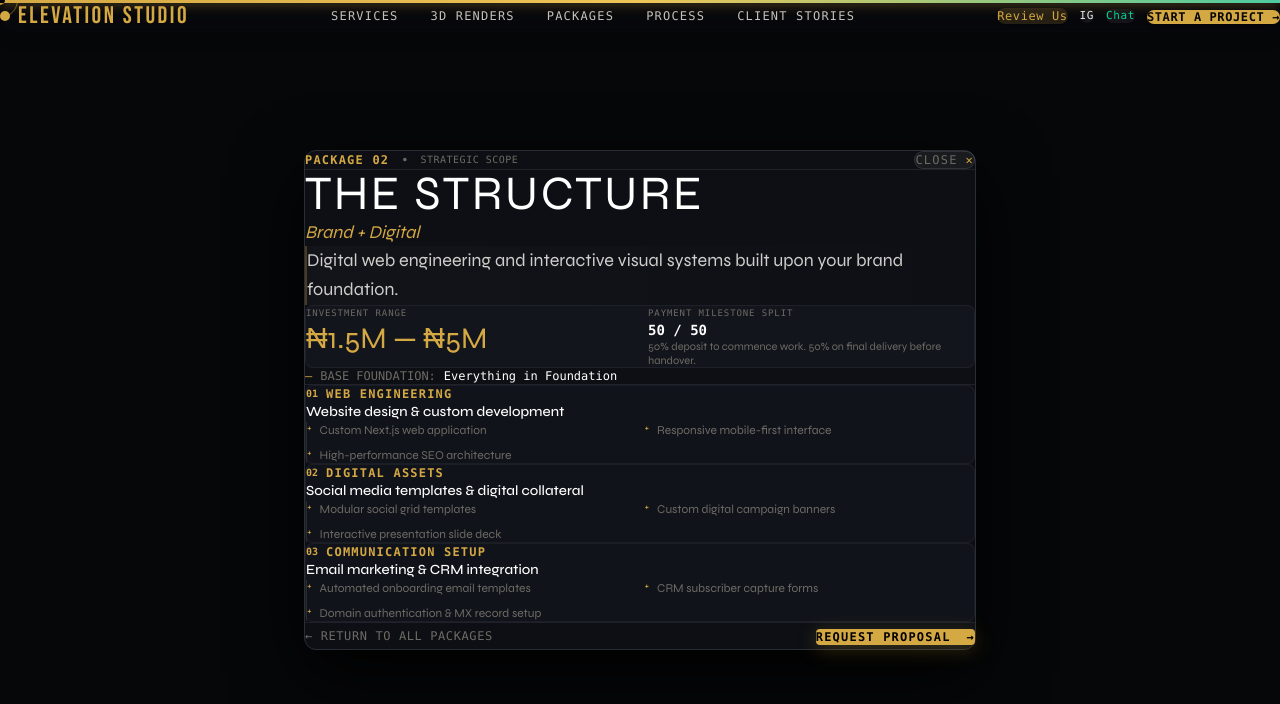
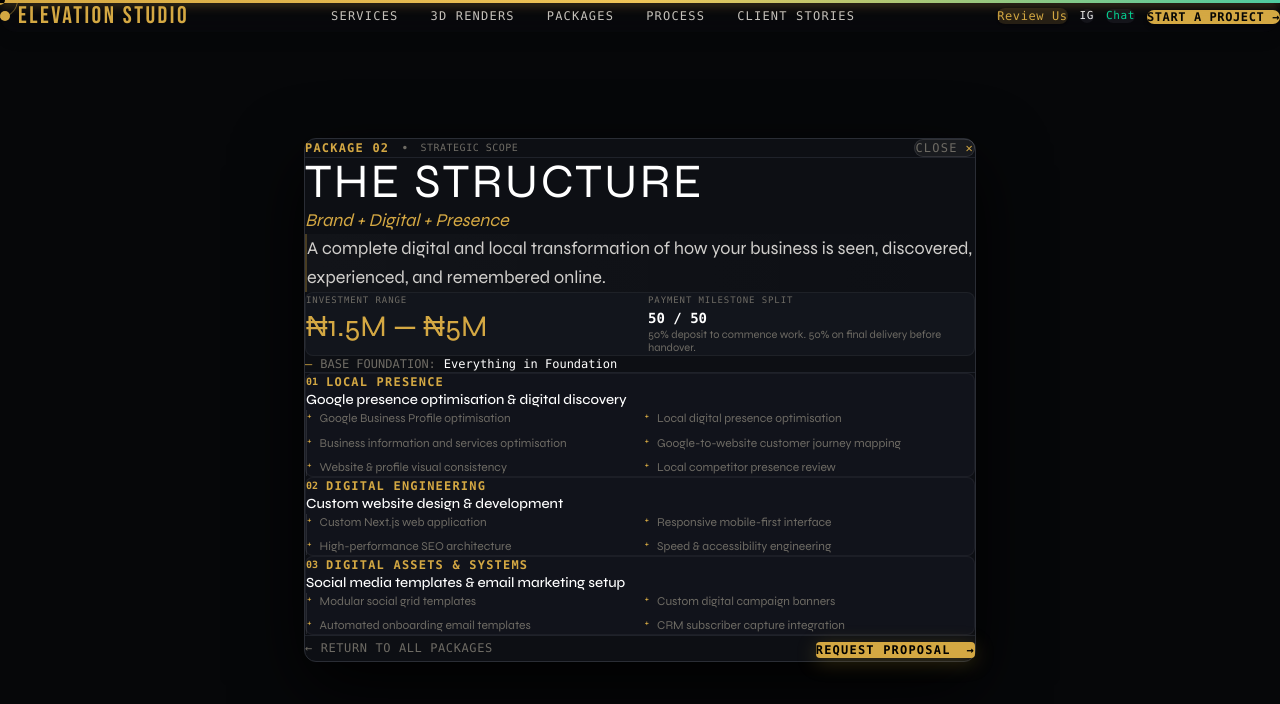
Before and after one commit to DevzekiFaith/elevationstudio, a Next.js app: page /packages/2 in a window 1280 px wide. Shown: the top 704 px of the page. Built offline with nearby package versions, Linux system fonts and the light colour scheme; a web font is replaced by a local one.

Commit message:
Transfer Local Presence upgrade to Package 02 (The Structure) and restore Package 03 (The Elevation) to Brand + Digital + Space

```diff
--- a/app/api/reviews/route.ts
+++ b/app/api/reviews/route.ts
@@ -22,7 +22,7 @@ const inMemoryReviews: ReviewItem[] = [
     company: "Crestview Eco-Properties & Masterplans",
     location: "Lagos / Ogun Corridor, Nigeria",
     rating: 5,
-    packageUsed: "Package 03 — The Elevation (Brand + Digital + Presence + Space)",
+    packageUsed: "Package 03 — The Elevation (Brand + Digital + Space)",
     quote:
       "When launching our masterplan along the Ogun–Lagos corridor, we needed spatial architecture renders that matched real civil blueprints and an interactive plot selector. Elevation Studio delivered both flawlessly without us needing three different agencies.",
     createdAt: "2026-08-01T10:00:00Z",
--- a/app/layout.tsx
+++ b/app/layout.tsx
@@ -175,14 +175,14 @@ const jsonLd = {
         "@type": "Offer",
         itemOffered: {
           "@type": "Service",
-          name: "Package 02 — The Structure (Brand + Digital Engineering)",
+          name: "Package 02 — The Structure (Brand + Digital + Presence)",
         },
       },
       {
         "@type": "Offer",
         itemOffered: {
           "@type": "Service",
-          name: "Package 03 — The Elevation (Brand + Digital + Presence + Space)",
+          name: "Package 03 — The Elevation (Brand + Digital + Space Design)",
         },
       },
       {
--- a/app/page.tsx
+++ b/app/page.tsx
@@ -402,13 +402,17 @@ export default function Home() {
                       <CurrencyToggle />
                     </div>
                     <div className="pkg-card-name">THE STRUCTURE</div>
-                    <div className="pkg-card-subtitle">Brand + Digital</div>
+                    <div className="pkg-card-subtitle">Brand + Digital + Presence</div>
                     <ul className="pkg-card-includes">
                       <li>Everything in Foundation</li>
-                      <li className="new">Website design & development</li>
-                      <li className="new">Social media templates</li>
-                      <li className="new">Email marketing setup</li>
+                      <li className="new">Local presence &amp; Google optimisation</li>
+                      <li className="new">Website design &amp; custom engineering</li>
+                      <li className="new">Social media &amp; email marketing setup</li>
                     </ul>
+                    <Link href="/packages/2" className="pkg-hover-badge group" title="Open full Package 02 detail modal">
+                      <span>OPEN FULL SCOPE MODAL</span>
+                      <span className="group-hover:translate-x-0.5 transition-transform">✦</span>
+                    </Link>
                   </div>
                   <div className="pkg-card-bottom">
                     <div className="pkg-card-tag">ESTIMATED INVESTMENT RANGE ({currency})</div>
@@ -434,14 +438,12 @@ export default function Home() {
                       <CurrencyToggle />
                     </div>
                     <div className="pkg-card-name">THE ELEVATION</div>
-                    <div className="pkg-card-subtitle">
-                      Brand + Digital + Presence + Space
-                    </div>
+                    <div className="pkg-card-subtitle">Brand + Digital + Space</div>
                     <ul className="pkg-card-includes">
                       <li>Everything in Structure</li>
-                      <li className="new">Local presence optimisation</li>
-                      <li className="new">Interior, exterior &amp; 3D spatial design</li>
-                      <li className="new">Brand, digital &amp; physical alignment</li>
+                      <li className="new">Space design consultation</li>
+                      <li className="new">Interior design concept &amp; docs</li>
+                      <li className="new">Space-brand alignment audit</li>
                     </ul>
                     <Link href="/packages/3" className="pkg-hover-badge group" title="Open full Package 03 detail modal">
                       <span>OPEN FULL SCOPE MODAL</span>
@@ -456,7 +458,7 @@ export default function Home() {
                     </div>
                     <Magnetic strength={0.2}>
                       <Link href="/contact?package=3" className="pkg-card-cta">
-                        <span>START YOUR ELEVATION</span>
+                        <span>REQUEST PROPOSAL</span>
                         <span>→</span>
                       </Link>
                     </Magnetic>
@@ -722,7 +724,7 @@ export default function Home() {
                 <div className="bridge-pkg-label">Package 04 — Flagship</div>
                 <div className="bridge-pkg-name">THE MASTER PLAN</div>
                 <ul className="bridge-pkg-includes">
-                  <li>Everything in The Elevation (Brand + Digital + Presence + Space)</li>
+                  <li>Everything in The Elevation (Brand + Digital + Space)</li>
                   <li>
                     Mindvest Global organisational culture transformation programme
                   </li>
--- a/components/ContactForm.tsx
+++ b/components/ContactForm.tsx
@@ -19,7 +19,7 @@ const PACKAGES = [
     id: "2",
     code: "Package 02 — The Structure",
     name: "The Structure",
-    short: "Brand + Digital",
+    short: "Brand + Digital + Presence",
     range: "₦1.5M — ₦5M",
     bridge: false,
   },
@@ -27,7 +27,7 @@ const PACKAGES = [
     id: "3",
     code: "Package 03 — The Elevation",
     name: "The Elevation",
-    short: "Brand + Digital + Presence + Space",
+    short: "Brand + Digital + Space",
     range: "₦5M — ₦20M",
     bridge: false,
   },
--- a/components/ReviewModal.tsx
+++ b/components/ReviewModal.tsx
@@ -25,8 +25,8 @@ interface ReviewModalProps {
 
 const PACKAGES = [
   "Package 01 — The Blueprint (Brand Identity)",
-  "Package 02 — The Structure (Brand + Digital Systems)",
-  "Package 03 — The Elevation (Brand + Digital + Presence + Space)",
+  "Package 02 — The Structure (Brand + Digital + Presence)",
+  "Package 03 — The Elevation (Brand + Digital + Space)",
   "Package 04 — The Master Plan (Brand + Digital + Space + Culture)",
   "Custom 3D Spatial Architecture Renders",
   "Mindvest Culture & Team Transformation",
--- a/components/Testimonials.tsx
+++ b/components/Testimonials.tsx
@@ -32,7 +32,7 @@ const FEATURED_TESTIMONIALS: UnifiedReview[] = [
     company: "Crestview Eco-Properties & Masterplans",
     location: "Lagos / Ogun Corridor, Nigeria",
     avatar: "/testimonials/rotimi_adebayo.png",
-    packageUsed: "Package 03 — The Elevation (Brand + Digital + Presence + Space)",
+    packageUsed: "Package 03 — The Elevation (Brand + Digital + Space)",
     tag: "Real Estate & Spatial Architecture",
     rating: 5,
   },
@@ -58,7 +58,7 @@ const FEATURED_TESTIMONIALS: UnifiedReview[] = [
     company: "Meridian Public Service & Civic Solutions",
     location: "Ikoyi, Lagos, Nigeria",
     avatar: "/testimonials/kenneth_nnamdi.png",
-    packageUsed: "Package 02 — The Structure (Brand + Digital Systems)",
+    packageUsed: "Package 02 — The Structure (Brand + Digital + Presence)",
     tag: "Institutional & Civic Digital",
     rating: 5,
   },
@@ -71,7 +71,7 @@ const FEATURED_TESTIMONIALS: UnifiedReview[] = [
     company: "Ogundele Commercial Assets & Retail Parks",
     location: "Lekki Phase 1, Lagos, Nigeria",
     avatar: "/testimonials/folake_ogundele.png",
-    packageUsed: "Package 03 — The Elevation (Brand + Digital + Presence + Space)",
+    packageUsed: "Package 03 — The Elevation (Brand + Digital + Space)",
     tag: "Commercial Real Estate & Retail",
     rating: 5,
   },
--- a/lib/packagesData.ts
+++ b/lib/packagesData.ts
@@ -57,43 +57,12 @@ export const PACKAGES_DATA: PackageDetail[] = [
     slugs: ["2", "structure"],
     num: "Package 02",
     name: "THE STRUCTURE",
-    subtitle: "Brand + Digital",
-    description: "Digital web engineering and interactive visual systems built upon your brand foundation.",
+    subtitle: "Brand + Digital + Presence",
+    description: "A complete digital and local transformation of how your business is seen, discovered, experienced, and remembered online.",
     range: "₦1.5M — ₦5M",
     paymentSplit: "50 / 50",
     paymentDesc: "50% deposit to commence work. 50% on final delivery before handover.",
     baseInclude: "Everything in Foundation",
-    pillars: [
-      {
-        title: "WEB ENGINEERING",
-        sub: "Website design & custom development",
-        details: ["Custom Next.js web application", "Responsive mobile-first interface", "High-performance SEO architecture"]
-      },
-      {
-        title: "DIGITAL ASSETS",
-        sub: "Social media templates & digital collateral",
-        details: ["Modular social grid templates", "Custom digital campaign banners", "Interactive presentation slide deck"]
-      },
-      {
-        title: "COMMUNICATION SETUP",
-        sub: "Email marketing & CRM integration",
-        details: ["Automated onboarding email templates", "CRM subscriber capture forms", "Domain authentication & MX record setup"]
-      }
-    ],
-    cta: "REQUEST PROPOSAL",
-    ctaHref: "/contact?package=2"
-  },
-  {
-    id: "3",
-    slugs: ["3", "elevation"],
-    num: "Package 03",
-    name: "THE ELEVATION",
-    subtitle: "Brand + Digital + Presence + Space",
-    description: "A complete transformation of how your business is seen, discovered, experienced, and remembered.",
-    range: "₦5M — ₦20M",
-    paymentSplit: "40 / 30 / 30",
-    paymentDesc: "40% on signing. 30% at design approval milestone. 30% on project completion and handover.",
-    baseInclude: "Everything in The Structure",
     pillars: [
       {
         title: "LOCAL PRESENCE",
@@ -108,28 +77,71 @@ export const PACKAGES_DATA: PackageDetail[] = [
         ]
       },
       {
-        title: "SPACE",
-        sub: "Interior, exterior & 3D spatial transformation",
+        title: "DIGITAL ENGINEERING",
+        sub: "Custom website design & development",
+        details: [
+          "Custom Next.js web application",
+          "Responsive mobile-first interface",
+          "High-performance SEO architecture",
+          "Speed & accessibility engineering"
+        ]
+      },
+      {
+        title: "DIGITAL ASSETS & SYSTEMS",
+        sub: "Social media templates & email marketing setup",
+        details: [
+          "Modular social grid templates",
+          "Custom digital campaign banners",
+          "Automated onboarding email templates",
+          "CRM subscriber capture integration"
+        ]
+      }
+    ],
+    cta: "REQUEST PROPOSAL",
+    ctaHref: "/contact?package=2"
+  },
+  {
+    id: "3",
+    slugs: ["3", "elevation"],
+    num: "Package 03",
+    name: "THE ELEVATION",
+    subtitle: "Brand + Digital + Space",
+    description: "Connecting visual identity, digital presence, and custom 3D spatial architectural transformation.",
+    range: "₦5M — ₦20M",
+    paymentSplit: "40 / 30 / 30",
+    paymentDesc: "40% on signing. 30% at design approval milestone. 30% on project completion and handover.",
+    baseInclude: "Everything in Structure",
+    pillars: [
+      {
+        title: "SPATIAL CONSULTATION",
+        sub: "Space design consultation & architectural direction",
+        details: [
+          "Site spatial potential analysis",
+          "Architectural spatial planning",
+          "Space-brand alignment assessment"
+        ]
+      },
+      {
+        title: "3D SPATIAL DESIGN",
+        sub: "Interior & exterior design concept & documentation",
         details: [
           "Interior design concepts",
           "Exterior facade design concepts",
-          "3D architectural visualisation & render suite",
-          "Spatial transformation documentation",
-          "Architectural signage design",
-          "Brand-space physical integration"
+          "3D architectural visualization & render suite",
+          "Spatial transformation documentation"
         ]
       },
       {
-        title: "ALIGNMENT",
-        sub: "Connecting your brand, digital presence and physical experience",
+        title: "BRAND-SPACE AUDIT",
+        sub: "Space-brand physical alignment audit & signage",
         details: [
-          "Strategic flow: Brand → Digital → Local Presence → Physical Space",
-          "Omnichannel customer experience audit",
-          "Unified brand touchpoint documentation"
+          "Physical-to-digital brand consistency",
+          "Architectural signage design & placement",
+          "Physical spatial experience touchpoints"
         ]
       }
     ],
-    cta: "START YOUR ELEVATION",
+    cta: "REQUEST PROPOSAL",
     ctaHref: "/contact?package=3"
   },
   {
@@ -137,12 +149,12 @@ export const PACKAGES_DATA: PackageDetail[] = [
     slugs: ["4", "master-plan"],
     num: "Package 04",
     name: "THE MASTER PLAN",
-    subtitle: "Brand + Digital + Presence + Space + Culture",
+    subtitle: "Brand + Digital + Space + Culture",
     description: "End-to-end organisational transformation combining architecture, digital engineering, and Mindvest culture development.",
     range: "₦15M — ₦50M+",
     paymentSplit: "30 / 30 / 40",
     paymentDesc: "30% on signing. 30% at midpoint. 40% structured as monthly retainer across the 6–12 month partnership.",
-    baseInclude: "Everything in The Elevation",
+    baseInclude: "Everything in Elevation",
     pillars: [
       {
         title: "ORGANISATIONAL CULTURE",
```
